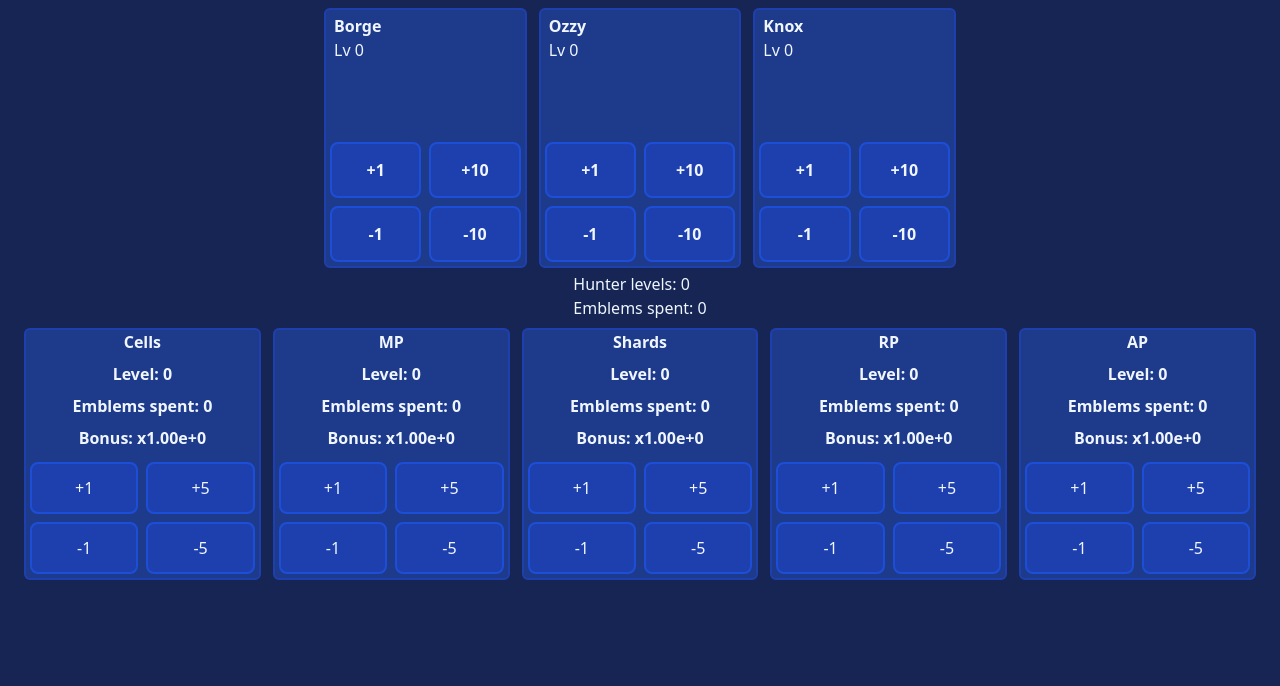
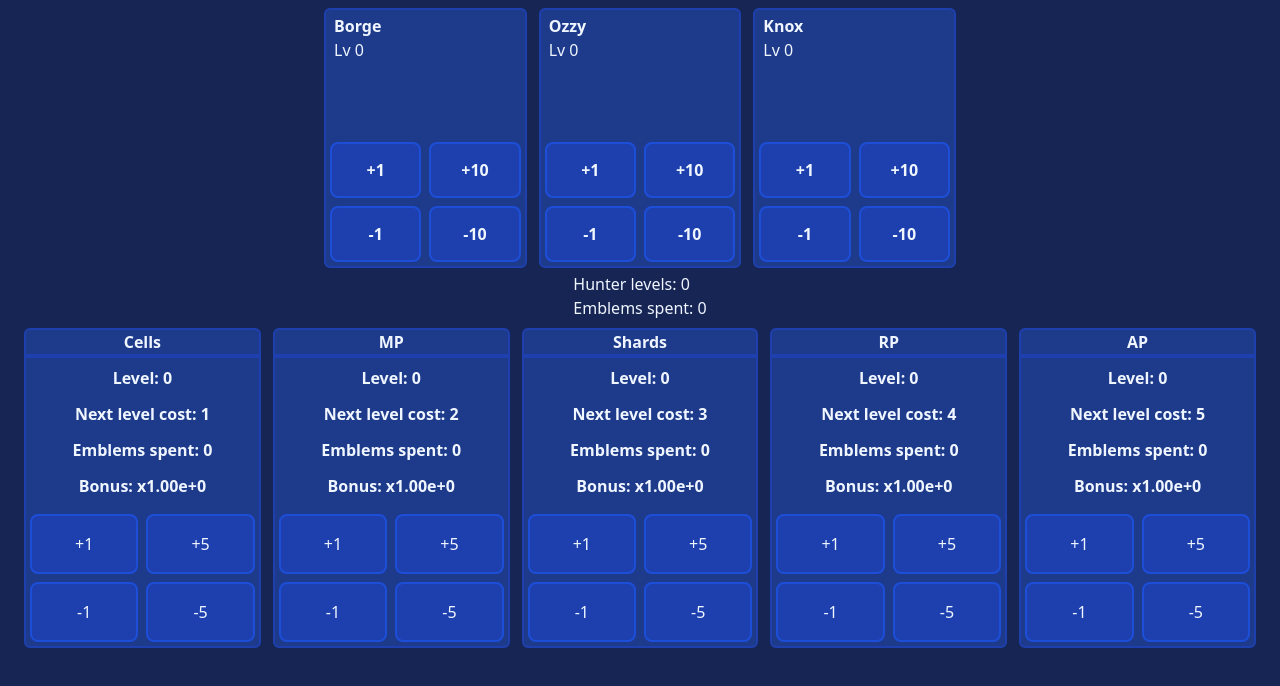
Before and after one commit to jczujko/cifi-emblems, a React (Vite) app: page / in a window 1280 px wide. Shown: the top 686 px of the page. Built offline with nearby package versions, Linux system fonts and the light colour scheme.

Commit message:
add next lvl cost

```diff
--- a/src/components/Emblem.tsx
+++ b/src/components/Emblem.tsx
@@ -4,6 +4,7 @@ import Button from "../ui/button";
 import {
   calculateEmblemCumulativeCost,
   getEmblemBonus,
+  getNextLevelCost,
 } from "../utils/emblems";
 import { formatNumber } from "../utils/numbers";
 
@@ -37,12 +38,15 @@ export default function Emblem({
     });
 
   return (
-    <div className="border-2 border-blue-800 bg-blue-900 gap-2 rounded-md mb-1 grid grid-cols-2 md:grid-rows-8 grid-rows-4 select-none mt-2">
-      <div className="grid md:col-span-2 col-start-1 justify-center font-bold">
+    <div className="border-2 border-blue-800 bg-blue-900 gap-2 rounded-md mb-1 grid grid-cols-2 md:grid-rows-9 grid-rows-4 select-none mt-2">
+      <div className="grid md:col-span-2 col-start-1 justify-center font-bold md:border-b-4 border-blue-800">
         {emblem.name}
       </div>
-      <div className="grid md:col-span-2 col-start-1 font-bold justify-center">
+      <div className="grid md:col-span-2 col-start-1 font-bold justify-center ">
         {`Level: ${emblem.level}`}
+      </div>
+      <div className="grid font-bold justify-center md:col-span-2">
+        {`Next level cost: ${getNextLevelCost(emblem)}`}
       </div>
       <div className="grid md:col-span-2 col-start-1 font-bold justify-center">
         {`Emblems spent: ${calculateEmblemCumulativeCost(emblem)}`}
@@ -50,7 +54,7 @@ export default function Emblem({
       <div className="grid md:col-span-2 col-start-1 justify-center font-bold">
         {`Bonus: x${formatNumber(getEmblemBonus(emblem, sumOfHunterLevels))}`}
       </div>
-      <div className="grid md:col-span-2 md:row-span-4 grid-cols-2 grid-rows-2 row-start-1 col-start-2 row-span-4">
+      <div className="grid md:col-span-2 md:row-span-4 grid-cols-2 grid-rows-2 row-start-1 col-start-2 row-span-5">
         <Button
           text={"+1"}
           onClick={(): void => updateEmblemLevel(emblem, 1)}
--- a/src/utils/emblems.ts
+++ b/src/utils/emblems.ts
@@ -18,3 +18,6 @@ export const getEmblemBonus = (emblem: IEmblem, sumOfHuntersLevels: number) =>
       sumOfHuntersLevels
     )}`
   );
+
+export const getNextLevelCost = (emblem: IEmblem) =>
+  floor(evaluate(`${emblem.baseCost}+${emblem.increment}*${emblem.level}`));
```
